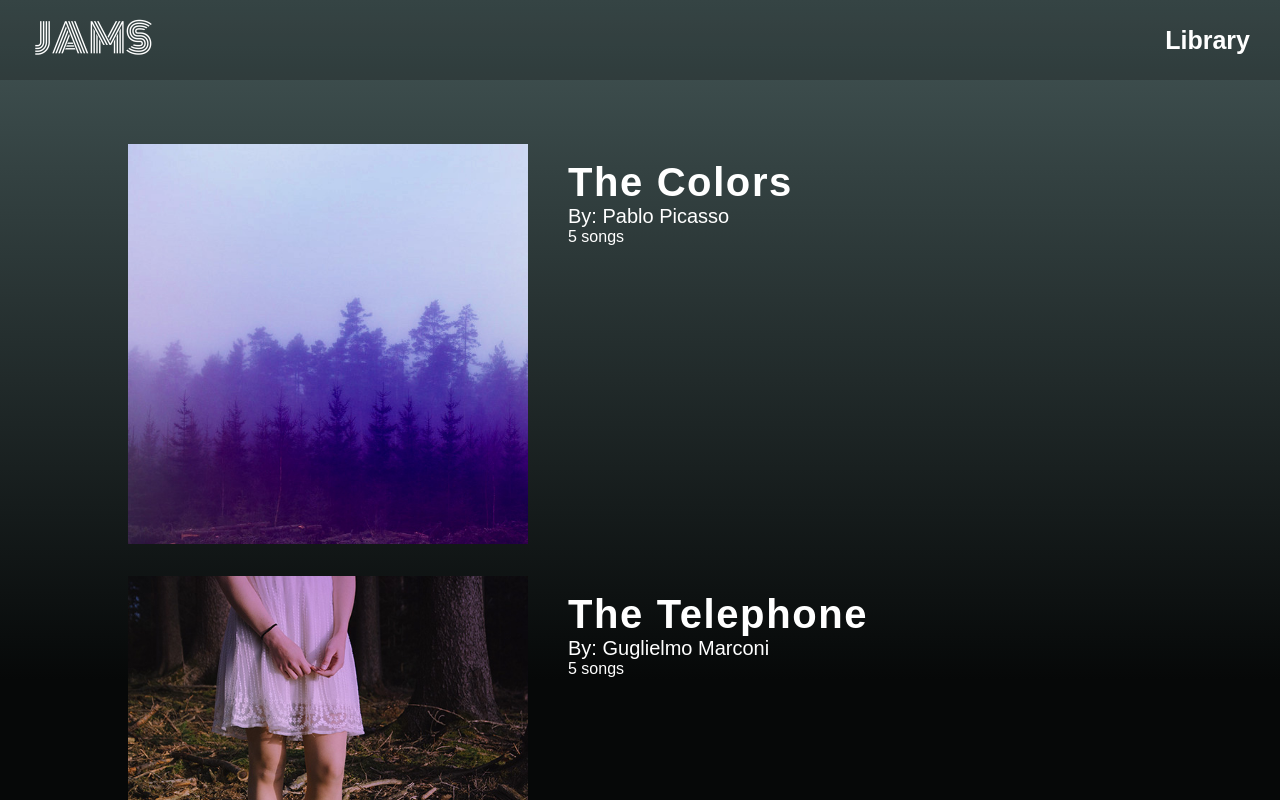
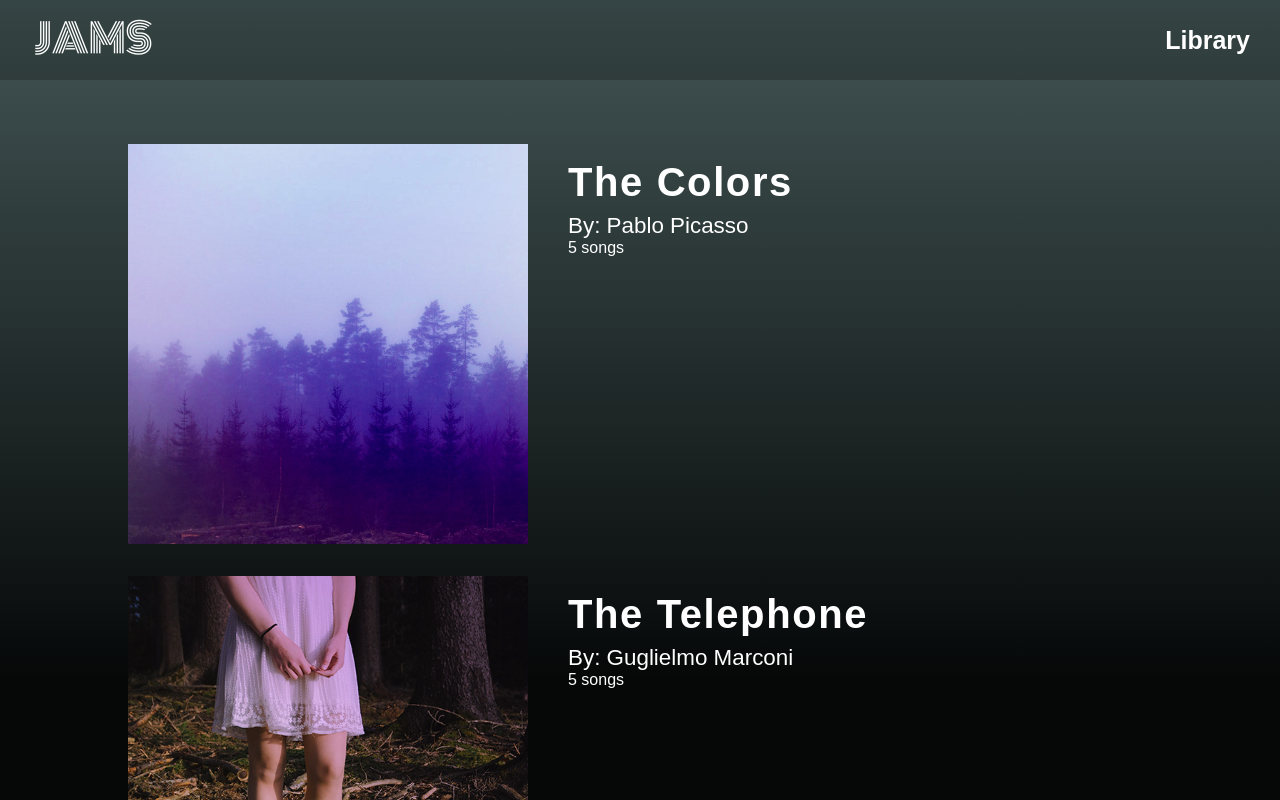
Before and after one commit to DamianRivas/bloc-jams-react, a React (Create React App) app: page /library in a window 1280 px wide. Shown: the top 800 px of the page. Built offline with nearby package versions, Linux system fonts and the light colour scheme.

Commit message:
Add space between album title and artist in library component

```diff
--- a/src/components/Library.js
+++ b/src/components/Library.js
@@ -19,8 +19,8 @@ class Library extends Component {
                 <img src={album.albumCover} alt={album.title} className="album-cover" />
               </Link>
               <div className="album-name">
-                <div><Link to={`/album/${album.slug}`}><span className="album-title">{album.title}</span></Link></div>
-                <div><Link to={`/album/${album.slug}`}><span className="album-artist">By: {album.artist}</span></Link></div>
+                <div className="album-title"><Link to={`/album/${album.slug}`}><span>{album.title}</span></Link></div>
+                <div className="album-artist"><Link to={`/album/${album.slug}`}><span>By: {album.artist}</span></Link></div>
                 <div><Link to={`/album/${album.slug}`}><span>{album.songs.length} songs</span></Link></div>
               </div>
             </div>
--- a/src/styles/library.css
+++ b/src/styles/library.css
@@ -17,7 +17,8 @@
 }
 
 .album-artist {
-  font-size: 20px;
+  font-size: 1.4rem;
+  margin-top: .5rem;
 }
 
 .album-info {
```
